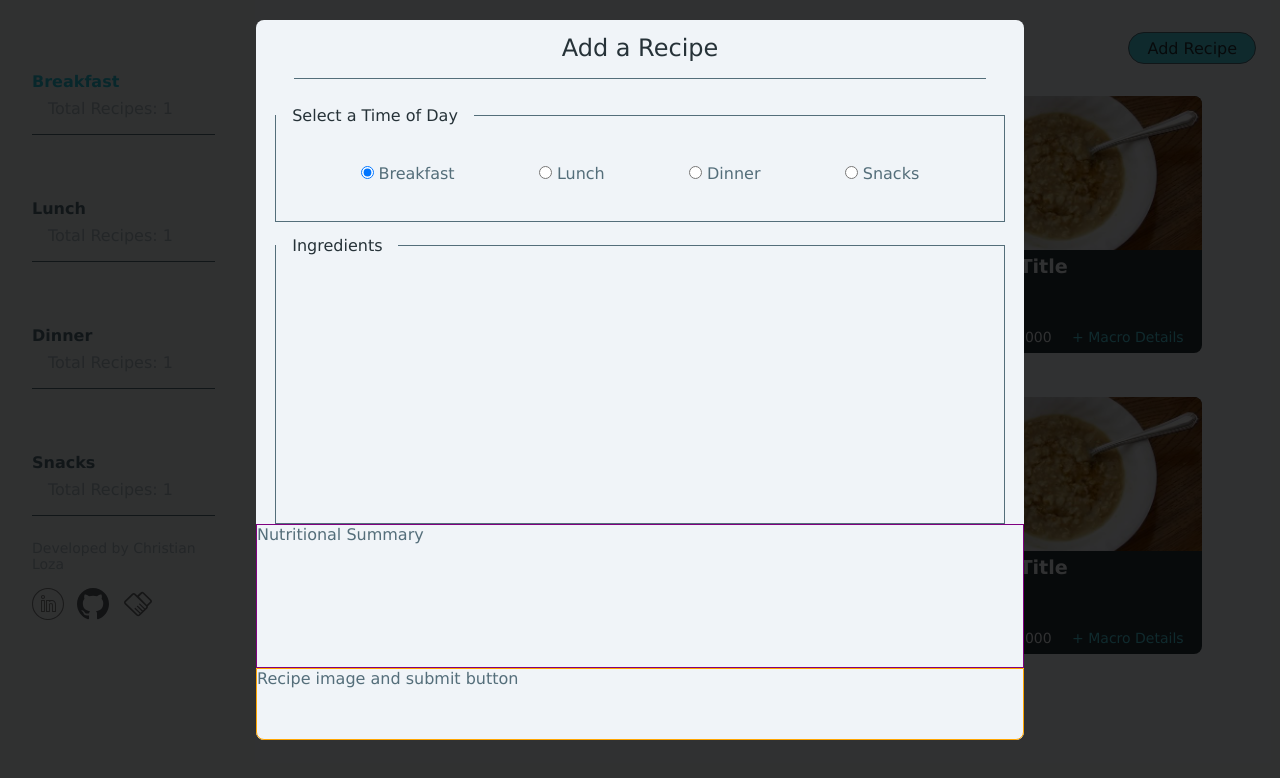
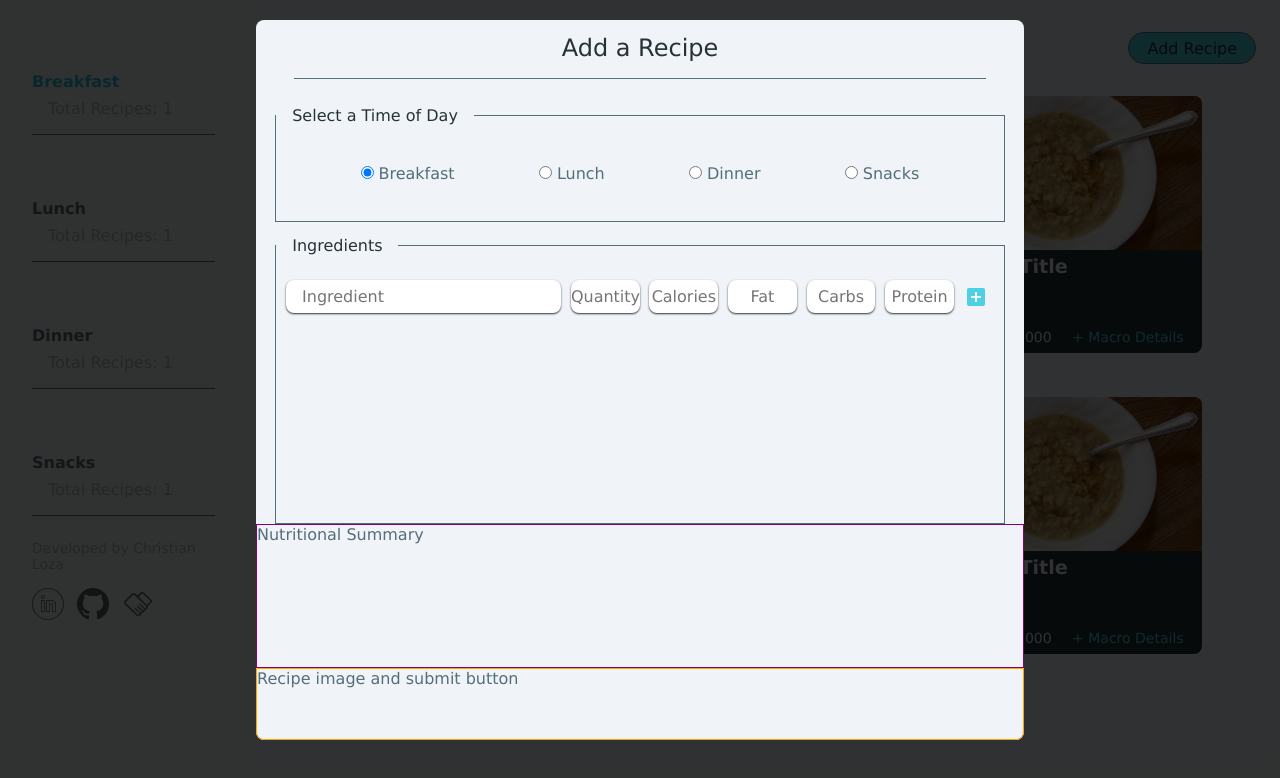
Before and after one commit to Chris-Loza/recipe-book, a React (Vite) app: page / in a window 1280 px wide. Both pictures are taken after a click on the element "Add Recipe". Shown: the top 778 px of the page. Built offline with nearby package versions, Linux system fonts and the light colour scheme.

Commit message:
added input fields and dynamic ingredient displays in Ingredients FieldSet in the Recipe Modal

```diff
--- a/src/Components/AddRecipe/AddRecipeModal.jsx
+++ b/src/Components/AddRecipe/AddRecipeModal.jsx
@@ -1,4 +1,4 @@
-import { useRef, useState } from "react";
+import { useEffect, useRef, useState } from "react";
 import "./addRecipeModal.css";
 
 const AddRecipeModal = ({ showModal, setShowModal }) => {
@@ -8,13 +8,41 @@ const AddRecipeModal = ({ showModal, setShowModal }) => {
   };
 
   const [selectedTime, setSelectedTime] = useState("Breakfast");
-  const [ingredients, setIngredients] = useState([{
-    ingredient: "",
-    calories: 0,
-    protein: 0,
-    carbs: 0,
-    fat: 0,
-  }])
+  const formRef = useRef(null);
+  const [ingredients, setIngredients] = useState({
+    ingredientArray: [],
+  });
+
+  const handleIngredientForm = (e) => {
+    e.preventDefault();
+
+    if (formRef.current) {
+      const ingredientData = new FormData(formRef.current);
+      const rawIngredientValues = Object.fromEntries(ingredientData.entries());
+      console.log("Raw ingredient Values", rawIngredientValues);
+
+      if (rawIngredientValues.ingredient !== "") {
+        const ingredientValues = {
+          ingredient: rawIngredientValues.ingredient,
+          quantity: Number(rawIngredientValues.quantity),
+          calories: Number(rawIngredientValues.calories),
+          fat: Number(rawIngredientValues.fat),
+          carbs: Number(rawIngredientValues.carbs),
+          protein: Number(rawIngredientValues.protein),
+        };
+
+        setIngredients((prev) => ({
+          ingredientArray: [...prev.ingredientArray, ingredientValues],
+        }));
+      }
+
+      formRef.current.reset();
+    }
+  };
+
+  useEffect(() => {
+    console.log("Updated Ingredients Array:", ingredients);
+  }, [ingredients]);
 
   return (
     showModal && (
@@ -79,8 +107,60 @@ const AddRecipeModal = ({ showModal, setShowModal }) => {
           <div className="recipe">
             <fieldset className="recipeFieldSet">
               <legend>Ingredients</legend>
-
-              </fieldset>
+              <div className="ingredients">
+                {ingredients.ingredientArray.map((ingredient, index) => (
+                  <div className="ingredient" key={index}>
+                    <img src="../../../images/RemoveIconRed.svg" alt="Remove Icon" />
+                    <p>Ingredient Name: {ingredient.ingredient}</p>
+                  </div>
+                ))}
+              </div>
+              <div className="ingredientInputs">
+                <form ref={formRef}>
+                  <input
+                    type="text"
+                    name="ingredient"
+                    id="ingredientName"
+                    placeholder="Ingredient"
+                  />
+                  <input
+                    type="text"
+                    name="quantity"
+                    id="ingredientQuantity"
+                    placeholder="Quantity"
+                  />
+                  <input
+                    type="text"
+                    name="calories"
+                    id="ingredientCalories"
+                    placeholder="Calories"
+                  />
+                  <input
+                    type="text"
+                    name="fat"
+                    id="ingredientFat"
+                    placeholder="Fat"
+                  />
+                  <input
+                    type="text"
+                    name="carbs"
+                    id="ingredientCarbs"
+                    placeholder="Carbs"
+                  />
+                  <input
+                    type="text"
+                    name="protein"
+                    id="ingredientProtein"
+                    placeholder="Protein"
+                  />
+                </form>
+                <img
+                  src="../../../images/AddBoxFill.svg"
+                  alt="Add Icon"
+                  onClick={handleIngredientForm}
+                />
+              </div>
+            </fieldset>
           </div>
           <div className="nutritionSummary">Nutritional Summary</div>
           <div className="recipeImgSubmit">Recipe image and submit button</div>
--- a/src/Components/AddRecipe/addRecipeModal.css
+++ b/src/Components/AddRecipe/addRecipeModal.css
@@ -71,6 +71,7 @@
             .recipeFieldSet {
                 border: 1px solid #546E7A;
                 display: flex;
+                flex-direction: column;
                 width: 95%;
                 height: 100%;
 
@@ -78,6 +79,95 @@
                     color: #263238;
                     padding-left: 1rem;
                     padding-right: 1rem;
+                }
+
+                .ingredients {
+                    max-height: 75%;
+                    overflow-y: scroll;
+                    padding-top: 0.5rem;
+                    scrollbar-width: none;
+                    -ms-overflow-style: none;
+
+                    ::-webkit-scrollbar {
+                        display: none;
+                    }
+
+                    .ingredient {
+                        display: flex;
+                        align-items: center;
+                        padding-left: 1rem;
+                        gap: 0.5rem;
+
+                        img {
+                            cursor: pointer;
+
+                            &:hover {
+                                opacity: 0.5;
+                            }
+                        }
+                    }
+                }
+
+                .ingredientInputs {
+                    display: flex;
+                    height: 25%;
+                    align-items: center;
+
+                    form {
+                        display: flex;
+                        justify-content: space-evenly;
+                        align-items: center;
+                        height: 100%;
+
+                        input {
+                            height: 50%;
+                            border-radius: 0.5rem;
+                            outline: none;
+                            border: none;
+                            text-align: center;
+                            box-shadow: 0 1px 2px #263238;
+
+                            &:hover {
+                                box-shadow: 0 1px 2px #4DD0E1;
+                            }
+                        }
+
+                        #ingredientName {
+                            width: 40%;
+                            text-align: left;
+                            padding-left: 1rem;
+                        }
+
+                        #ingredientQuantity {
+                            width: 10%;
+
+                        }
+                        #ingredientCalories {
+                            width: 10%;
+                        }
+
+                        #ingredientFat {
+                            width: 10%;
+                        }
+
+                        #ingredientCarbs {
+                            width: 10%;
+                        }
+
+                        #ingredientProtein {
+                            width: 10%;
+                        }
+                    }
+
+                    img {
+                        width: 3.5rem;
+                        cursor: pointer;
+                        padding-right: 1rem;
+
+                        &:hover {
+                            opacity: 0.5;
+                        }
+                    }
                 }
             }
         }
--- a/src/Components/Homepage/homepage.css
+++ b/src/Components/Homepage/homepage.css
@@ -22,6 +22,12 @@
         overflow-y: scroll;
         margin-top: 2rem;
         margin-left: 1rem;
+        scrollbar-width: none;
+        -ms-overflow-style: none;
+
+        ::-webkit-scrollbar {
+            display: none;
+        }
 
         .myInfo {
             padding-left: 1rem;
@@ -118,6 +124,12 @@
             grid-template-columns: repeat(3, 1fr);
             gap: 1rem;
             margin: 1rem 4rem;
+            scrollbar-width: none;
+            -ms-overflow-style: none;
+
+            ::-webkit-scrollbar {
+                display: none;
+            }
         }
     }
 
```
Also changed, not shown: public/images/AddBoxFill.svg (added), public/images/RemoveIconRed.svg (added).
